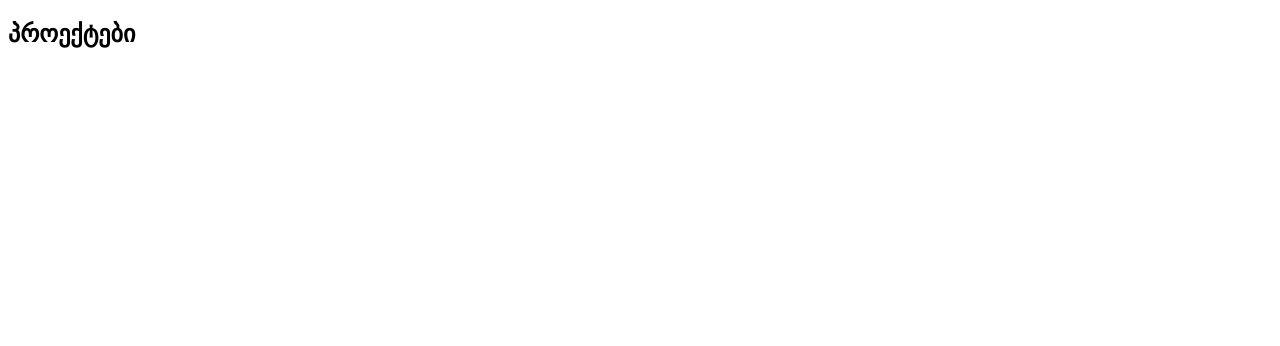
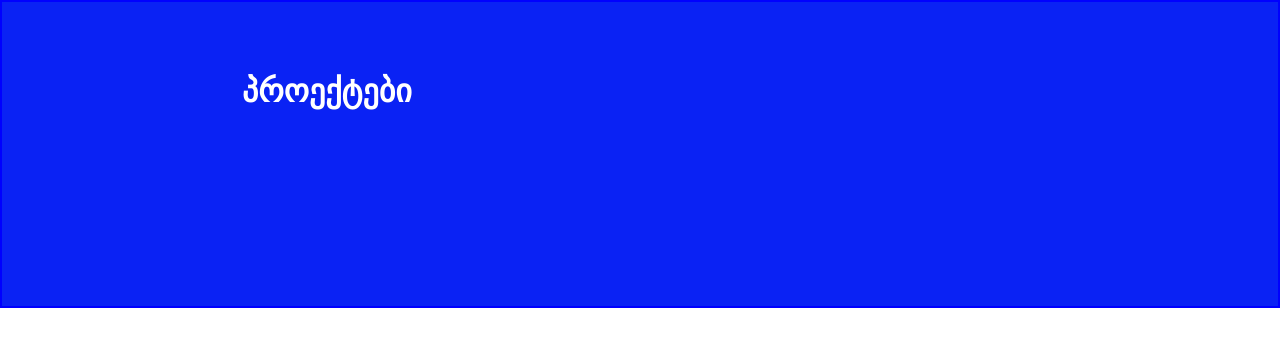
Before and after one commit to Grapava00/collaboration, a plain HTML site: page index.html in a window 1280 px wide. Drawn offline with Linux system fonts and the light colour scheme.

Commit message:
make header

```diff
--- a/index.html
+++ b/index.html
@@ -3,6 +3,7 @@
 <head>
 	<meta charset="utf-8">
 	<title></title>
+	<link rel="stylesheet" type="text/css" href="style.css">
 </head>
 <body>
 	<header>
--- /dev/null
+++ b/style.css
@@ -0,0 +1,16 @@
+*{
+	margin: 0;
+	padding: 0;
+	box-sizing: border-box;
+}
+header{
+	background-color: #0A22F4;
+	min-height: 308px;
+	border: 2px solid blue;
+}
+ header h2{
+	color: #FFFFFF;
+	font-size: 32px;
+	margin-top: 70px;
+	margin-left: 240px;
+}
```
